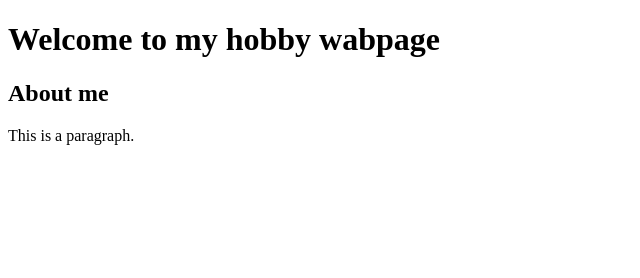
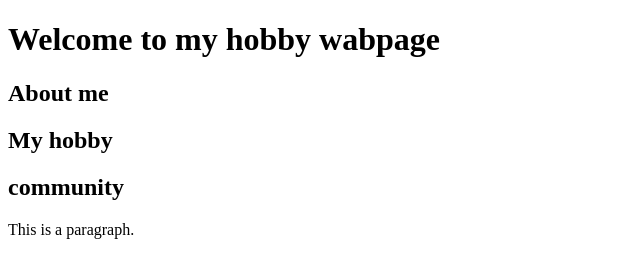
Before and after one commit to ksevva2007/my_second_wbpage, a plain HTML site: page index.html in a window 1280 px wide. Shown: the whole page, without its empty margins (0-640 px from the left). Drawn offline with Linux system fonts and the light colour scheme.

Commit message:
Update index.html

```diff
--- a/index.html
+++ b/index.html
@@ -3,8 +3,9 @@
 <body>
 
 <h1>Welcome to my hobby wabpage</h1>
-<h2>About me</h2>
-
+  <h2>About me</h2>
+  <h2>My hobby</h2>
+  <h2>community</h2>
 
 <p>This is a paragraph.</p>
 
```
